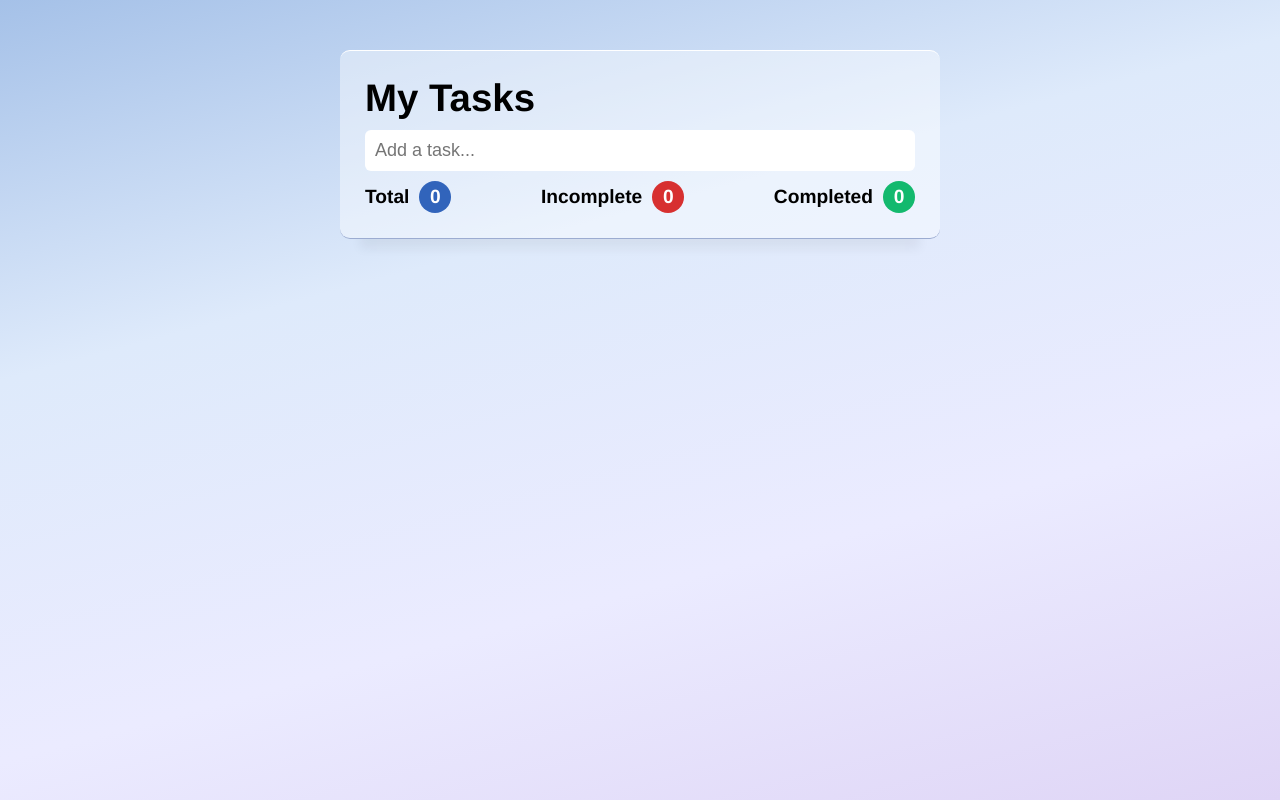
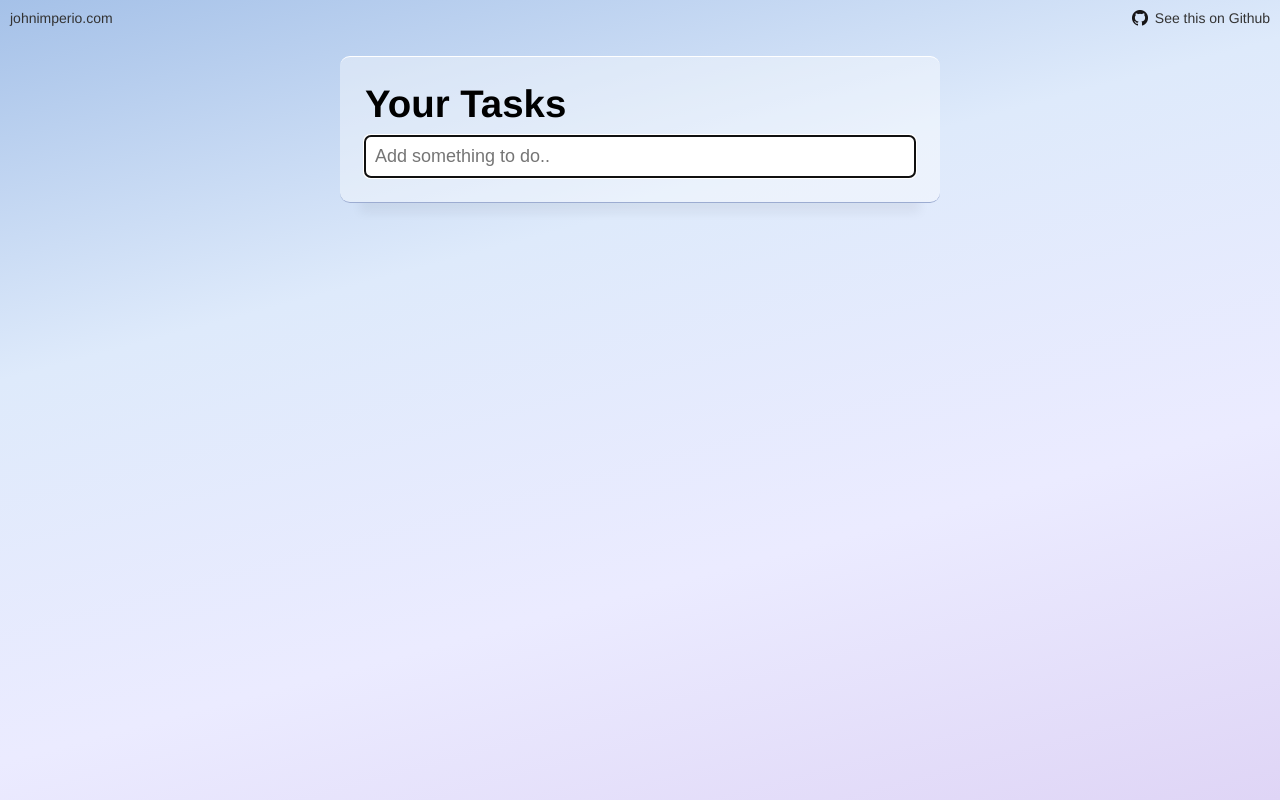
Before and after one commit to johnimperio/tasks-app, a plain HTML site: page index.html in a window 1280 px wide. Drawn offline with nearby package versions, Linux system fonts and the light colour scheme.

Commit message:
1. updated interface 2. add github icon 3. add link to personal webite 4. focus in input text box 5. totals show up dynamically

```diff
--- a/css/style.less
+++ b/css/style.less
@@ -6,20 +6,43 @@ body {
   margin: 0;
   padding: 0;
   background: linear-gradient(165deg, #a5c1e8, #deeafb, #ebebff, #dfd5f6);
+  background-repeat: no-repeat;
+  background-attachment: fixed;
   width: 100%;
-  height: 100%;
+  // height: auto;
   font-size: 1.2rem;
   font-family: Helvetica, sans-serif;
   font-weight: 300;
 }
 
+
 .page-container {
   width: 100%;
-  height: 100vh;
-  padding-top: 50px;
   display: flex;
+  padding: 20px;
   align-items: flex-start;
   justify-content: center;
+}
+
+#my-github {
+  padding: 10px;
+  width: 100%;
+  display: flex;
+  align-items: center;
+  justify-content: space-between;
+
+  a {
+    font-family: Helvetica, sans-serif;
+    font-size: 14px;
+    font-weight: 400;
+    text-decoration: none;
+    color: #333;
+    vertical-align: text-bottom;
+    display: flex;
+    align-items: center;
+    gap: 7px;
+  }
+  img { width: 16px; height: 16px; }
 }
 
 #root {
@@ -113,7 +136,7 @@ label {
   align-items: center;
   justify-content: space-between;
   flex-wrap: wrap;
-  margin-top: 10px;
+  margin-top: 20px;
 
   h4 { margin: 0; padding: 0; display: flex; align-items: center; justify-content: center; gap: 10px; }
   .pill {
--- a/index.html
+++ b/index.html
@@ -24,7 +24,7 @@
 	<script src="https://unpkg.com/vue-chartjs/dist/vue-chartjs.min.js"></script>
   <script type="text/javascript" src="js/main.js" async></script>
 
-	<title>Tasks</title>
+	<title>Your Tasks</title>
 
 	<link rel="stylesheet" href="css/style.css">
 
@@ -39,9 +39,15 @@
 </head>
 <body>
 
+	<div id="my-github">
+		<a href="https://johnimperio.com" target="_blank">johnimperio.com</a>
+		<a href="https://github.com/johnimperio/tasks-app" target="_blank"><img src="images/GitHub-Mark-32px.png" /> See this on Github</a>
+	</div>
+
   <div class="page-container">
+
     <div id="root">
-		  <h1>My Tasks</h1>
+		  <h1>Your Tasks</h1>
       <ul>
         <li class="item" v-for="(task, index) in tasks">
           <input type="checkbox" @click="markStatus(index)" :checked="task.statusCompleted" />
@@ -56,9 +62,9 @@
         </li>
       </ul>
       <label>
-        <input type="text" placeholder="Add a task..." v-on:keyup.enter="addTask" v-model="newTask" />
+        <input ref="task" type="text" placeholder="Add something to do.." v-on:keyup.enter="addTask" v-model="newTask" />
       </label>
-			<div id="results">
+			<div id="results" v-if="showTotals">
 				<h4>Total <span class="pill blue">{{ taskCount }}</span></h4>
 				<h4>Incomplete <span class="pill red">{{ incompleteTasks }}</span></h4>
 				<h4>Completed <span class="pill green">{{ completedTasks }}</span></h4>
--- a/js/main.js
+++ b/js/main.js
@@ -8,12 +8,16 @@ var app = new Vue({
     newTaskLabel: '',
     updatedTask: '',
     tasks: [],
+    showTotals: false,
   },
 
   methods: {
     addTask() {
-      this.tasks.push({ description: this.newTask, statusCompleted: false })
-      this.newTask = ''
+      if (this.newTask == '') { } else {
+        this.tasks.push({ description: this.newTask, statusCompleted: false })
+        this.newTask = ''
+        this.showTotals = true
+      }
     },
     markStatus(index) {
       // update array at position; set statusCompleted to true
@@ -33,6 +37,12 @@ var app = new Vue({
     },
     deleteTask(index) {
       this.tasks.splice(index, 1)
+      if (this.tasks.length == 0) {
+        this.showTotals = false
+      }
+    },
+    focusInput() {
+      this.$refs.task.focus();
     }
 
   },
@@ -53,4 +63,10 @@ var app = new Vue({
 
   },
 
+  mounted() {
+
+    this.focusInput();
+
+  }
+
 });
```
Also changed, not shown: css/style.css, images/GitHub-Mark-32px.png (added).
